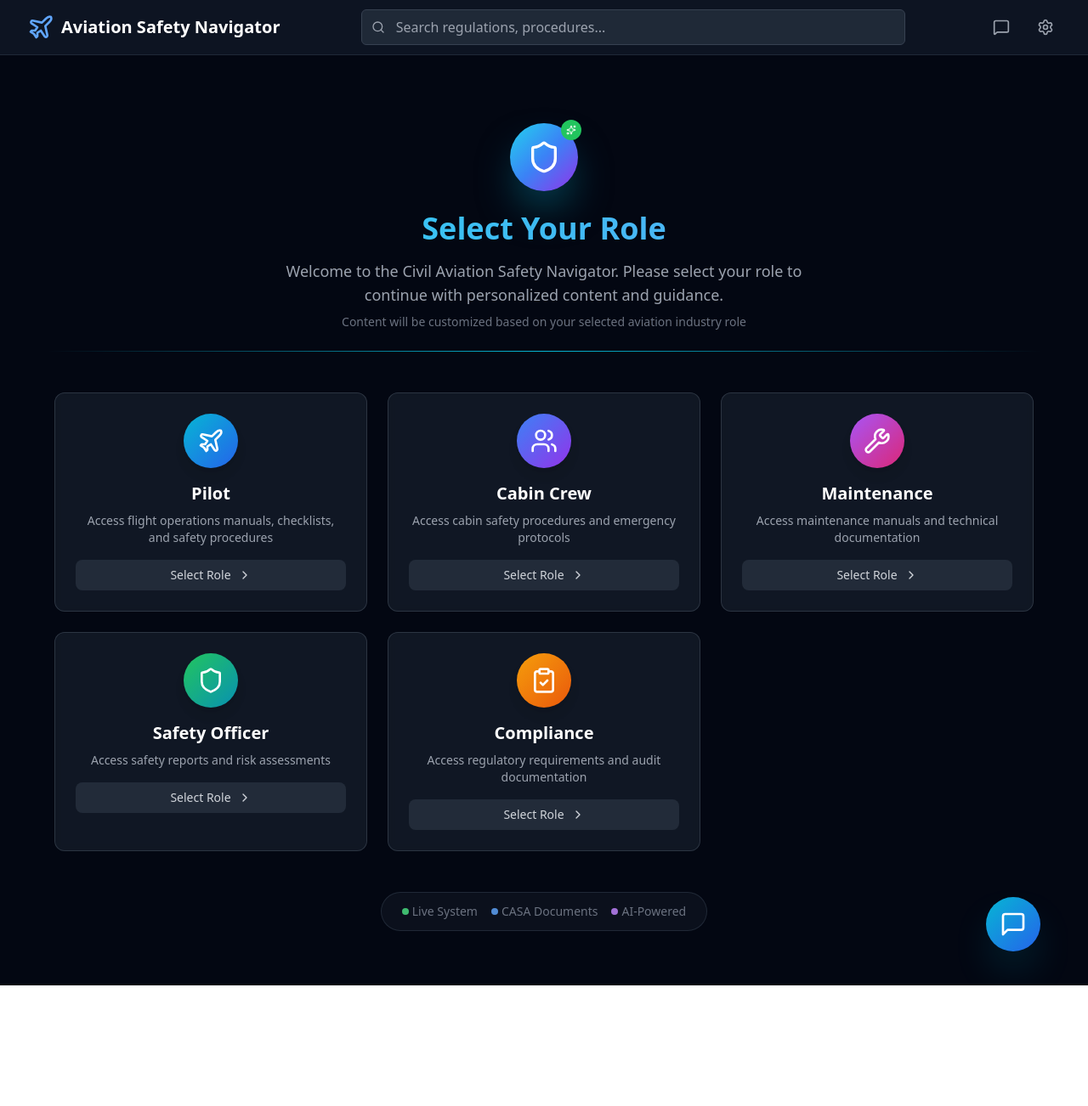
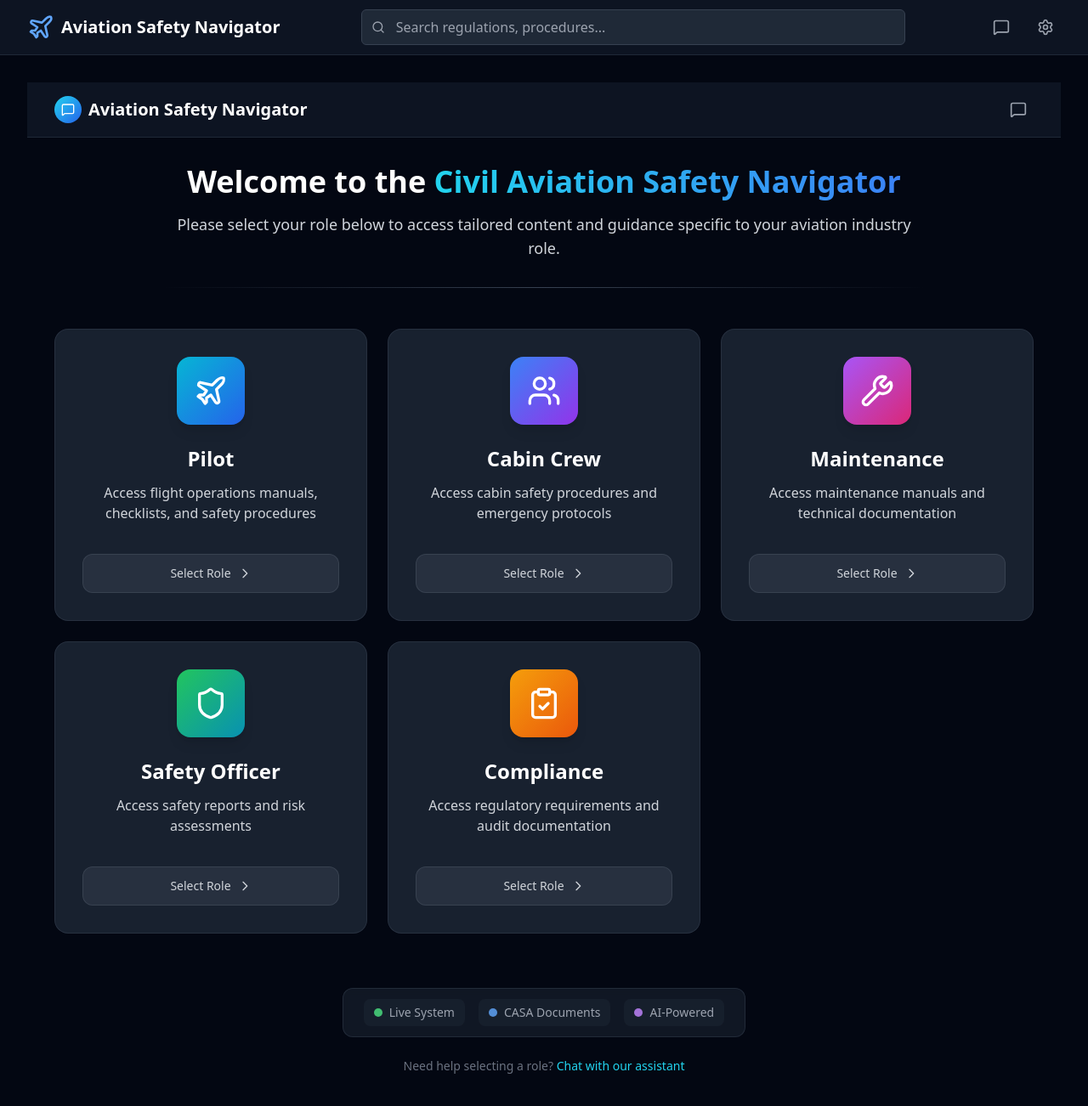
Before and after one commit to southern-cross-ai/civil-demo, a React (Create React App) app: page / in a window 1280 px wide. Shown: the top 1302 px of the page at 85% size. Before the commit the page ends 1160 px from the top, so only its background shows below. Built offline with nearby package versions, Linux system fonts and the light colour scheme.

Commit message:
enhanced the RoleSelectionScreen component to meet all the specified requirements

```diff
--- a/src/components/RoleSelectionScreen.jsx
+++ b/src/components/RoleSelectionScreen.jsx
@@ -1,13 +1,5 @@
 import React, { useState } from "react";
-import {
-  Plane,
-  Users,
-  Wrench,
-  Shield,
-  ClipboardCheck,
-  ChevronRight,
-  Sparkles,
-} from "lucide-react";
+import { MessageSquare } from "lucide-react";
 
 /**
  * Role Selection Screen Component
@@ -16,14 +8,14 @@
  * - onRoleSelect: function(roleId) - Called when user selects a role
  * - roles: object - Role definitions from main container
  * - isTransitioning: boolean - Whether screen is transitioning
+ * - onChatOpen: function - Callback to open the chat sidebar
  */
 const RoleSelectionScreen = ({ onRoleSelect, roles, isTransitioning, onChatOpen }) => {
-  const [selectedRoleForTransition, setSelectedRoleForTransition] =
-    useState(null);
+  const [selectedRoleForTransition, setSelectedRoleForTransition] = useState(null);
+  const [hoveredRole, setHoveredRole] = useState(null);
 
   const handleRoleSelect = (roleId) => {
     setSelectedRoleForTransition(roleId);
-
     // Show loading state for 1 second, then navigate
     setTimeout(() => {
       onRoleSelect(roleId);
@@ -39,95 +31,126 @@
 
   return (
     <div
-      className={`transition-all duration-500 ${
+      className={`min-h-screen bg-gray-950 transition-all duration-500 ${
         isTransitioning ? "opacity-0 scale-95" : "opacity-100 scale-100"
       }`}
     >
-      <main className="container mx-auto px-6 py-12 relative z-10">
-        <div className="text-center mb-12">
-          <div className="w-20 h-20 bg-gradient-to-br from-cyan-400 via-blue-500 to-purple-600 rounded-full flex items-center justify-center mx-auto mb-6 shadow-2xl shadow-cyan-500/50 relative">
-            <Shield className="w-10 h-10 text-white" />
-            <div className="absolute -top-1 -right-1 w-6 h-6 bg-green-500 rounded-full flex items-center justify-center">
-              <Sparkles className="w-3 h-3 text-white" />
+      {/* Header */}
+      <header className="bg-gray-900/80 backdrop-blur-sm border-b border-gray-800 sticky top-0 z-50">
+        <div className="max-w-7xl mx-auto px-4 sm:px-6 lg:px-8">
+          <div className="flex justify-between h-16 items-center">
+            <div className="flex items-center">
+              <div className="flex-shrink-0 flex items-center">
+                <div className="h-8 w-8 rounded-full bg-gradient-to-br from-cyan-400 to-blue-600 flex items-center justify-center">
+                  <MessageSquare className="h-4 w-4 text-white" />
+                </div>
+                <span className="ml-2 text-xl font-semibold text-white">
+                  Aviation Safety Navigator
+                </span>
               </div>
             </div>
 
-          <h2 className="text-4xl font-bold mb-4 bg-gradient-to-r from-cyan-400 to-blue-400 bg-clip-text text-transparent">
-            Select Your Role
-          </h2>
-          <p className="text-gray-400 text-lg mb-2 max-w-2xl mx-auto">
-            Welcome to the Civil Aviation Safety Navigator. Please select your
-            role to continue with personalized content and guidance.
-          </p>
-          <p className="text-gray-500 text-sm">
-            Content will be customized based on your selected aviation industry
-            role
+            <button
+              onClick={onChatOpen}
+              className="p-2 rounded-full text-gray-400 hover:text-white hover:bg-gray-800 focus:outline-none focus:ring-2 focus:ring-offset-2 focus:ring-offset-gray-900 focus:ring-blue-500"
+              aria-label="Open chat"
+            >
+              <MessageSquare className="h-5 w-5" />
+            </button>
+          </div>
+        </div>
+      </header>
+
+      <main className="container mx-auto px-4 sm:px-6 lg:px-8 py-8 relative z-10">
+        {/* Welcome Section */}
+        <div className="text-center mb-12 max-w-4xl mx-auto">
+          <h1 className="text-3xl md:text-4xl font-bold text-white mb-4">
+            Welcome to the <span className="bg-gradient-to-r from-cyan-400 to-blue-500 bg-clip-text text-transparent">
+              Civil Aviation Safety Navigator
+            </span>
+          </h1>
+
+          <p className="text-lg text-gray-300 mb-6">
+            Please select your role below to access tailored content and guidance specific to your aviation industry role.
           </p>
 
-          <div className="mt-6 h-px bg-gradient-to-r from-transparent via-cyan-500 to-transparent"></div>
+          <div className="h-px bg-gradient-to-r from-transparent via-gray-700 to-transparent my-8"></div>
         </div>
 
         {/* Role Cards Grid */}
         <div className="grid grid-cols-1 md:grid-cols-2 lg:grid-cols-3 gap-6 max-w-6xl mx-auto">
           {roleList.map((role) => {
             const isSelected = selectedRoleForTransition === role.key;
+            const isHovered = hoveredRole === role.key;
 
             return (
               <div
                 key={role.key}
                 onClick={() => handleRoleSelect(role.key)}
+                onMouseEnter={() => setHoveredRole(role.key)}
+                onMouseLeave={() => setHoveredRole(null)}
+                onKeyDown={(e) => {
+                  if (e.key === 'Enter' || e.key === ' ') {
+                    e.preventDefault();
+                    handleRoleSelect(role.key);
+                  }
+                }}
+                role="button"
+                tabIndex={0}
+                aria-pressed={isSelected}
+                aria-label={`Select ${role.title} role`}
                 className={`
-                  group relative bg-gray-800/50 backdrop-blur-sm border rounded-xl p-6 transition-all duration-300 cursor-pointer
-                  ${
-                    isSelected
-                      ? "border-cyan-500 shadow-2xl shadow-cyan-500/30 scale-105"
-                      : "border-gray-600/50 hover:border-cyan-500/70 hover:shadow-lg hover:shadow-cyan-500/20"
+                  group relative bg-gray-800/80 backdrop-blur-sm border rounded-2xl p-8 transition-all duration-300 cursor-pointer
+                  ${isSelected
+                    ? 'border-cyan-500 shadow-2xl shadow-cyan-500/20 scale-[1.02]'
+                    : 'border-gray-700/50 hover:border-cyan-500/50 hover:shadow-lg hover:shadow-cyan-500/10'
                   }
-                  transform hover:scale-105 hover:-translate-y-1
+                  transform hover:-translate-y-1
                 `}
               >
                 {/* Selection overlay */}
                 {isSelected && (
-                  <div className="absolute inset-0 bg-gradient-to-r from-cyan-500/20 to-blue-500/20 rounded-xl animate-pulse"></div>
+                  <div className="absolute inset-0 bg-gradient-to-br from-cyan-500/10 to-blue-500/10 rounded-2xl animate-pulse"></div>
                 )}
 
-                <div className="relative z-10">
+                <div className="relative z-10 h-full flex flex-col">
                   {/* Role Icon */}
                   <div
                     className={`
-                    w-16 h-16 rounded-full flex items-center justify-center mb-4 transition-all duration-300 mx-auto
+                      w-20 h-20 rounded-2xl flex items-center justify-center mb-6 transition-all duration-300 mx-auto
                       ${
                         isSelected
-                        ? "bg-gradient-to-br from-cyan-400 to-blue-600 shadow-2xl shadow-cyan-500/50"
-                        : `bg-gradient-to-br ${role.color} shadow-lg group-hover:shadow-xl`
+                          ? 'bg-gradient-to-br from-cyan-500 to-blue-600 shadow-2xl shadow-cyan-500/30'
+                          : `bg-gradient-to-br ${role.color} shadow-lg ${isHovered ? 'scale-110' : ''}`
                       }
                     `}
                   >
-                    {React.cloneElement(role.icon, { className: "w-8 h-8 text-white" })}
-                    {isSelected && (
-                      <div className="absolute -top-1 -right-1 w-6 h-6 bg-green-500 rounded-full flex items-center justify-center animate-bounce">
-                        <div className="w-2 h-2 bg-white rounded-full"></div>
-                      </div>
-                    )}
+                    {React.cloneElement(role.icon, {
+                      className: `w-10 h-10 text-white transition-transform duration-300 ${
+                        isHovered ? 'scale-110' : ''
+                      }`
+                    })}
                   </div>
 
                   {/* Role Information */}
-                  <div className="text-center">
-                    <h3 className="text-xl font-bold mb-2 group-hover:text-cyan-300 transition-colors duration-300">
+                  <div className="flex-grow">
+                    <h3 className="text-2xl font-bold text-center text-white mb-3">
                       {role.title}
                     </h3>
-                    <p className="text-gray-400 text-sm mb-4 group-hover:text-gray-300 transition-colors duration-300">
+                    <p className="text-gray-300 text-center mb-6 min-h-[60px]">
                       {role.description}
                     </p>
+                  </div>
 
                   {/* Select Button */}
+                  <div className="mt-auto">
                     <div
                       className={`
-                      flex items-center justify-center space-x-2 py-2 px-4 rounded-lg transition-all duration-300
+                        flex items-center justify-center space-x-2 py-3 px-6 rounded-xl transition-all duration-300 w-full
                         ${
                           isSelected
-                          ? "bg-cyan-600 text-white"
-                          : "bg-gray-700/50 text-gray-300 group-hover:bg-gray-600/50 group-hover:text-white"
+                            ? 'bg-gradient-to-r from-cyan-500 to-blue-600 text-white shadow-lg shadow-cyan-500/30'
+                            : 'bg-gray-700/50 text-gray-300 group-hover:bg-gray-700/70 group-hover:text-white border border-gray-600/50 group-hover:border-cyan-500/30'
                         }
                       `}
                     >
@@ -143,7 +166,14 @@
                           <span className="text-sm font-medium">
                             Select Role
                           </span>
-                          <ChevronRight className="w-4 h-4 group-hover:translate-x-1 transition-transform duration-200" />
+                          <svg
+                            className={`w-4 h-4 transition-transform duration-200 ${isHovered ? 'translate-x-1' : ''}`}
+                            fill="none"
+                            viewBox="0 0 24 24"
+                            stroke="currentColor"
+                          >
+                            <path strokeLinecap="round" strokeLinejoin="round" strokeWidth={2} d="M9 5l7 7-7 7" />
+                          </svg>
                         </>
                       )}
                     </div>
@@ -154,37 +184,34 @@
           })}
         </div>
 
-        {/* Additional Info */}
-        <div className="text-center mt-12">
-          <div className="inline-flex items-center space-x-4 text-sm text-gray-500 bg-gray-800/30 px-6 py-3 rounded-full border border-gray-700/50">
-            <div className="flex items-center space-x-1">
-              <div className="w-2 h-2 bg-green-400 rounded-full animate-pulse"></div>
+        {/* System Status */}
+        <div className="text-center mt-16">
+          <div className="inline-flex flex-wrap justify-center gap-4 text-sm text-gray-400 bg-gray-800/50 px-6 py-3 rounded-xl border border-gray-700/50 backdrop-blur-sm">
+            <div className="flex items-center space-x-2 px-3 py-1.5 bg-gray-800/50 rounded-lg">
+              <div className="w-2.5 h-2.5 bg-green-400 rounded-full animate-pulse"></div>
               <span>Live System</span>
             </div>
-            <div className="flex items-center space-x-1">
-              <div className="w-2 h-2 bg-blue-400 rounded-full animate-pulse delay-300"></div>
+            <div className="flex items-center space-x-2 px-3 py-1.5 bg-gray-800/50 rounded-lg">
+              <div className="w-2.5 h-2.5 bg-blue-400 rounded-full animate-pulse delay-300"></div>
               <span>CASA Documents</span>
             </div>
-            <div className="flex items-center space-x-1">
-              <div className="w-2 h-2 bg-purple-400 rounded-full animate-pulse delay-700"></div>
+            <div className="flex items-center space-x-2 px-3 py-1.5 bg-gray-800/50 rounded-lg">
+              <div className="w-2.5 h-2.5 bg-purple-400 rounded-full animate-pulse delay-700"></div>
               <span>AI-Powered</span>
             </div>
           </div>
+
+          <p className="mt-6 text-sm text-gray-500">
+            Need help selecting a role? <button
+              onClick={onChatOpen}
+              className="text-cyan-400 hover:text-cyan-300 transition-colors focus:outline-none focus:underline"
+              aria-label="Get help with role selection"
+            >
+              Chat with our assistant
+            </button>
+          </p>
         </div>
       </main>
-      {/* Floating Chat Sidebar Icon */}
-      <button
-        type="button"
-        aria-label="Open chat sidebar"
-        className="fixed bottom-6 right-6 z-50 bg-gradient-to-br from-cyan-500 to-blue-600 shadow-2xl shadow-cyan-500/30 rounded-full w-16 h-16 flex items-center justify-center hover:scale-105 transition-transform duration-200 focus:outline-none focus:ring-4 focus:ring-cyan-400/50"
-        onClick={() => (typeof onChatOpen === 'function' ? onChatOpen() : null)}
-        tabIndex={0}
-      >
-        <span className="sr-only">Open chat sidebar</span>
-        <svg width="32" height="32" viewBox="0 0 24 24" fill="none" stroke="white" strokeWidth="2" strokeLinecap="round" strokeLinejoin="round" className="lucide lucide-message-square w-8 h-8">
-          <path d="M21 15a2 2 0 0 1-2 2H7l-4 4V5a2 2 0 0 1 2-2h14a2 2 0 0 1 2 2Z"></path>
-        </svg>
-      </button>
     </div>
   );
 };
```
Lines whose indentation alone changed are shown as unchanged.
